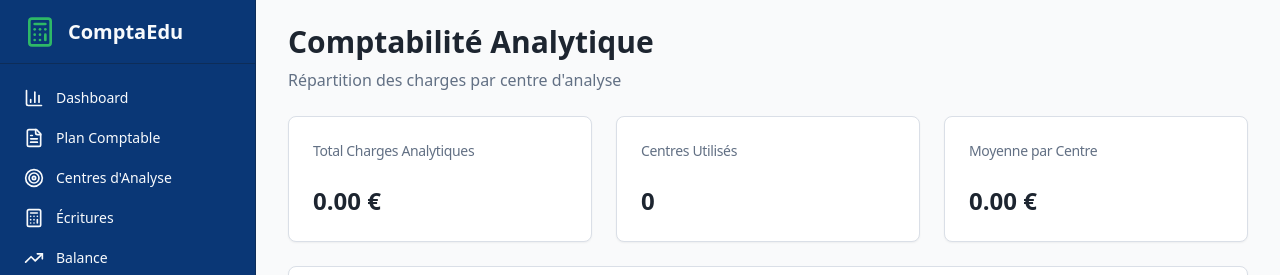
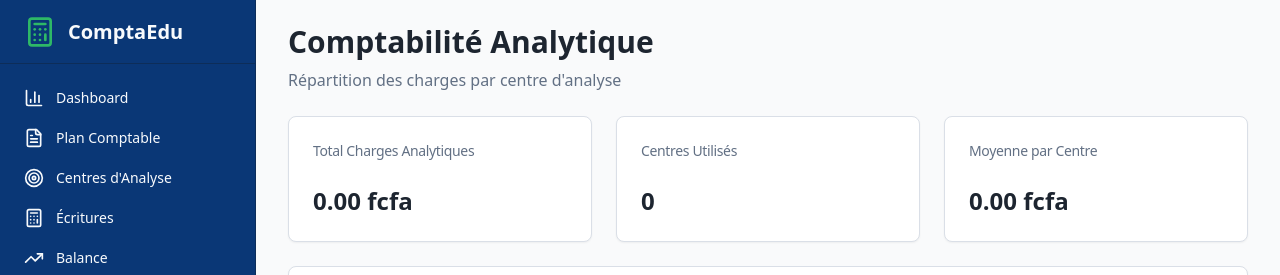
Before and after one commit to sashahino14/analytica-studio, a React (Vite) app: page /analytics in a window 1280 px wide. Shown: the top 275 px of the page. Built offline with nearby package versions, Linux system fonts and the light colour scheme; the HTML template or start-up script is replaced by a standard one.

Commit message:
Update Analytics.tsx

```diff
--- a/src/pages/Analytics.tsx
+++ b/src/pages/Analytics.tsx
@@ -73,7 +73,7 @@ export default function Analytics() {
               </CardTitle>
             </CardHeader>
             <CardContent>
-              <div className="text-2xl font-bold text-foreground">{total.toFixed(2)} €</div>
+              <div className="text-2xl font-bold text-foreground">{total.toFixed(2)} fcfa</div>
             </CardContent>
           </Card>
           <Card>
@@ -94,7 +94,7 @@ export default function Analytics() {
             </CardHeader>
             <CardContent>
               <div className="text-2xl font-bold text-foreground">
-                {analytics.length > 0 ? (total / analytics.length).toFixed(2) : "0.00"} €
+                {analytics.length > 0 ? (total / analytics.length).toFixed(2) : "0.00"} fcfa
               </div>
             </CardContent>
           </Card>
@@ -119,7 +119,7 @@ export default function Analytics() {
                   <TableRow key={item.centerCode}>
                     <TableCell className="font-medium">{item.centerCode}</TableCell>
                     <TableCell>{item.centerName}</TableCell>
-                    <TableCell className="text-right">{item.totalCharges.toFixed(2)} €</TableCell>
+                    <TableCell className="text-right">{item.totalCharges.toFixed(2)} fcfa</TableCell>
                     <TableCell className="text-right">
                       {total > 0 ? ((item.totalCharges / total) * 100).toFixed(1) : "0.0"} %
                     </TableCell>
```
